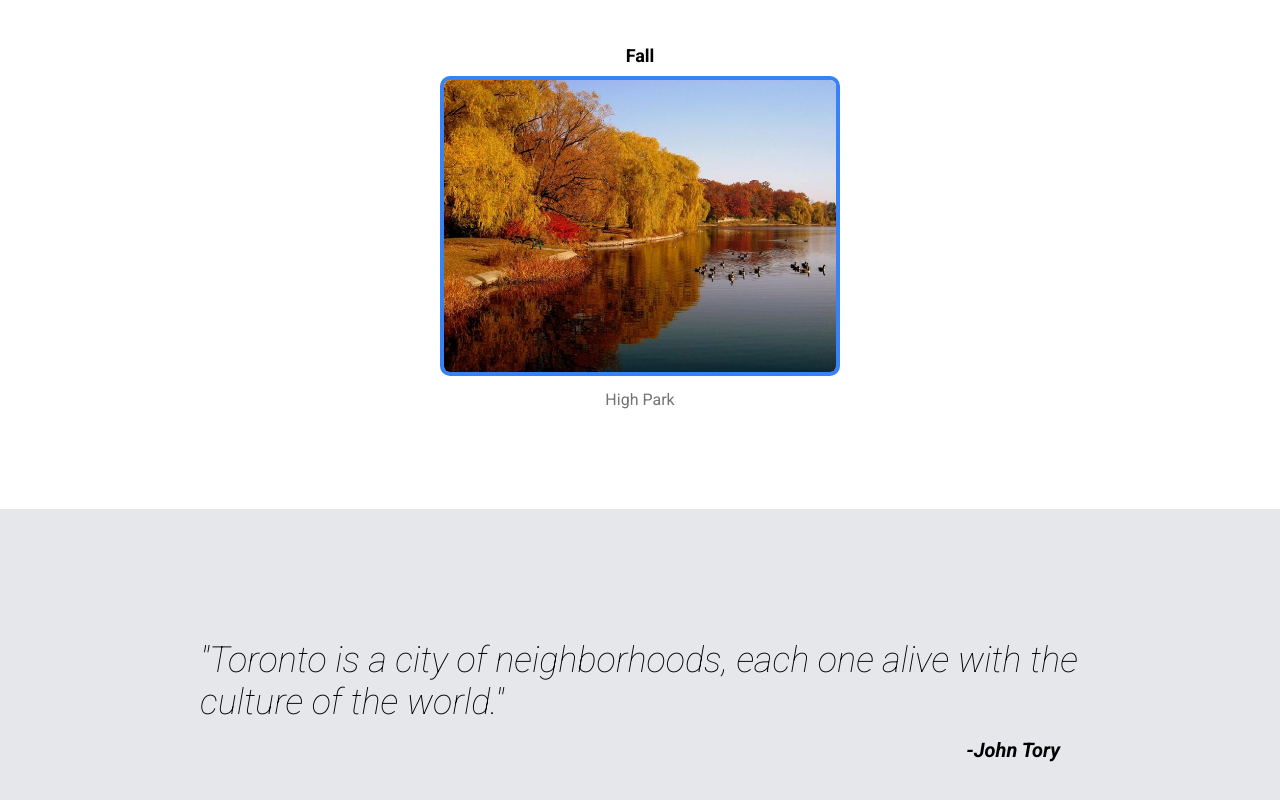
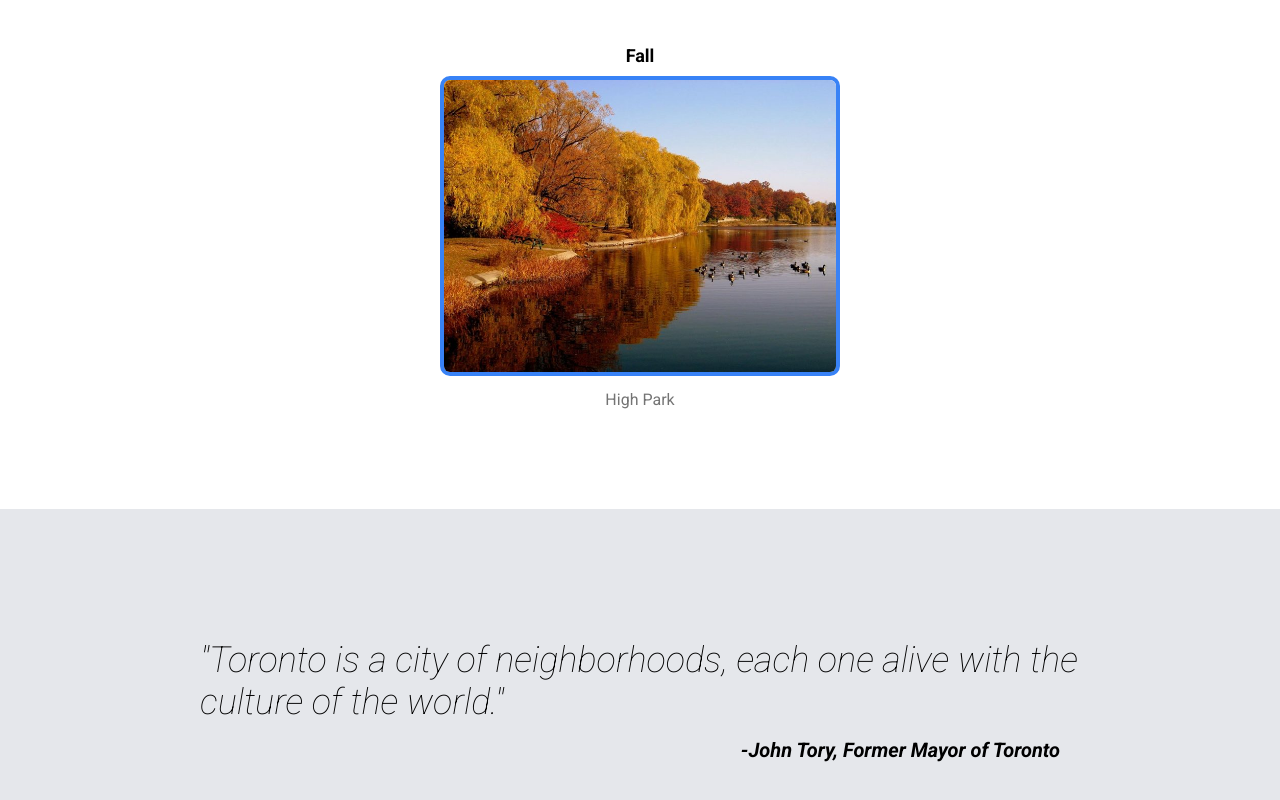
Before and after one commit to giva16/toronto-landing, a plain HTML site: page index.html in a window 1280 px wide. Shown: the part 2182-2982 px from the top of the page. Drawn offline with Linux system fonts and the light colour scheme.

Commit message:
added quote section: added citation info

```diff
--- a/index.html
+++ b/index.html
@@ -69,7 +69,7 @@
     <section class="quote flex-container">
         <blockquote class="flex-container column">
             <p>"Toronto is a city of neighborhoods, each one alive with the culture of the world."</p>
-            <cite>-John Tory</cite>
+            <cite>-John Tory, Former Mayor of Toronto</cite>
         </blockquote>
     </section>
  </body>
```
